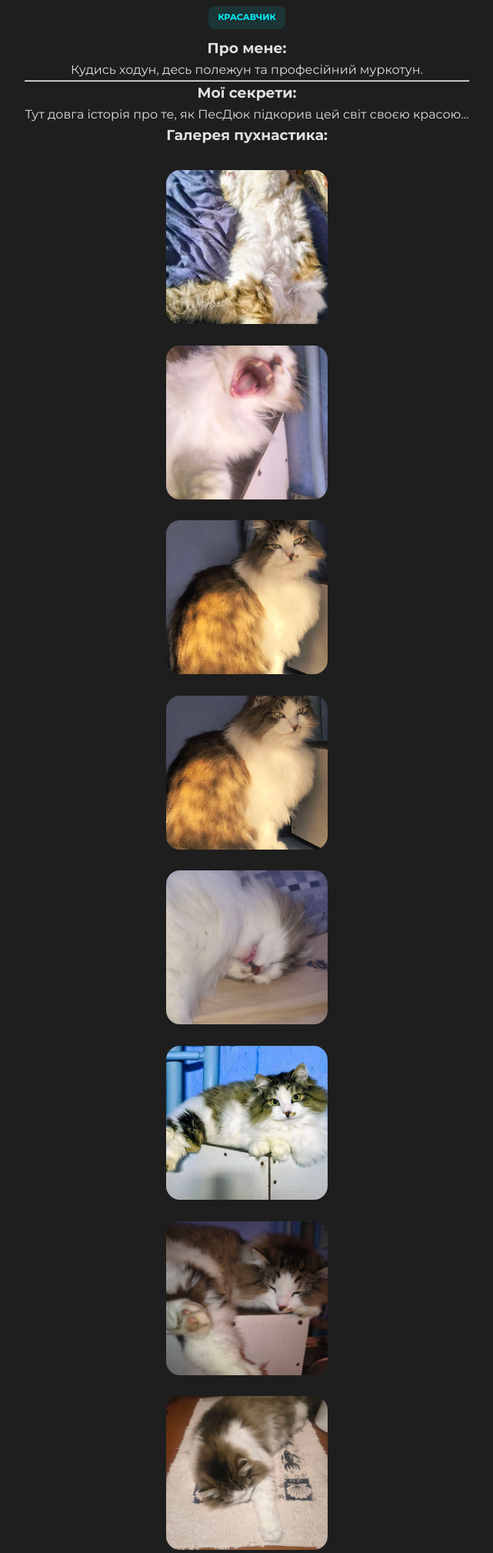
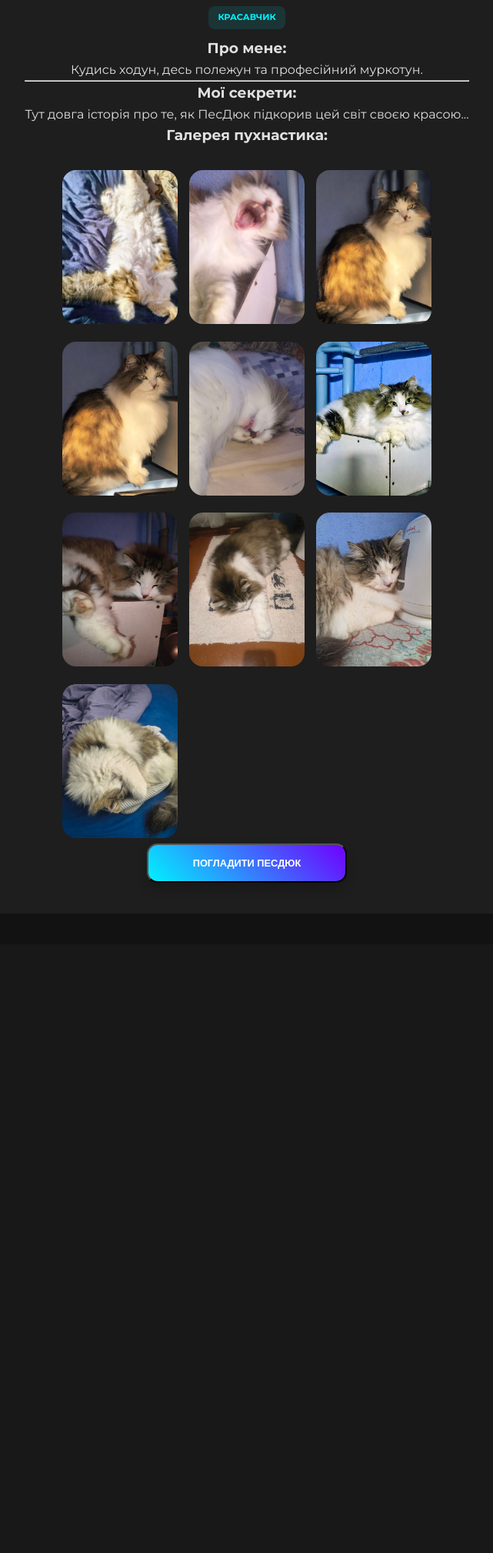
Before and after one commit to alepasen/cat_blog, a Flask app: page /cat/pes in a window 1280 px wide. Shown: the part 447-2465 px from the top of the page at 77% size, without its empty margins (319-960 px from the left). After the commit the page ends 1594 px from the top, so only its background shows below. Run offline with Flask 3, Linux system fonts and the light colour scheme; some libraries are stand-ins or nearby versions; some web fonts are replaced.

Commit message:
Замінив

```diff
--- a/app.py
+++ b/app.py
@@ -21,7 +21,7 @@ cats_list = [
         "full_bio": "Мишка — це енергія в чистому вигляді. Її хобі: випрошувати їжу та бігати з улюбленою іграшкою.",
         "button_text": "Дивитись фото",
         "img": "mysh.jpg",
-        "gallery": ["mysh1.jpg", "mysh2.jpg"]
+        "gallery": ["mysh1.jpg", "mysh2.jpg", "mysh3.jpg", "mysh4.jpg"]
     }
 ]
 
--- a/static/css/style.css
+++ b/static/css/style.css
@@ -223,14 +223,15 @@ header h1 {
 
 .gallery-grid {
     display: grid;
-    grid-template-columns: repeat(auto-fill, minmax(200px, 1fr));
-    gap: 20px;
+    grid-template-columns: repeat(3, 1fr); /* Рівно 3 колонки */
+    gap: 15px;
     margin-top: 30px;
+    width: 100%;
 }
 
 .gallery-item img {
     width: 100%;
-    height: 200px;
+    height: 200px; /* Стандартна висота для трьох фото */
     object-fit: cover;
     border-radius: 18px;
     transition: 0.3s;
--- a/templates/cat_detail.html
+++ b/templates/cat_detail.html
@@ -41,10 +41,8 @@
                     </a>
                 </div>
                 {% endfor %}
-            </div>
-        </div>
+            </div> </div> <button class="btn" onclick="alert('Мяу! Дякуємо за увагу!')">Погладити {{ cat.name }}</button>
 
-        <button class="btn" onclick="alert('Мяу! Дякуємо за увагу!')">Погладити {{ cat.name }}</button>
     </div> <script src="https://cdnjs.cloudflare.com/ajax/libs/fslightbox/3.3.1/index.min.js"></script>
 </body>
 </html>
```
Also changed, not shown: static/mysh3.jpg (added), static/mysh4.jpg (added).
